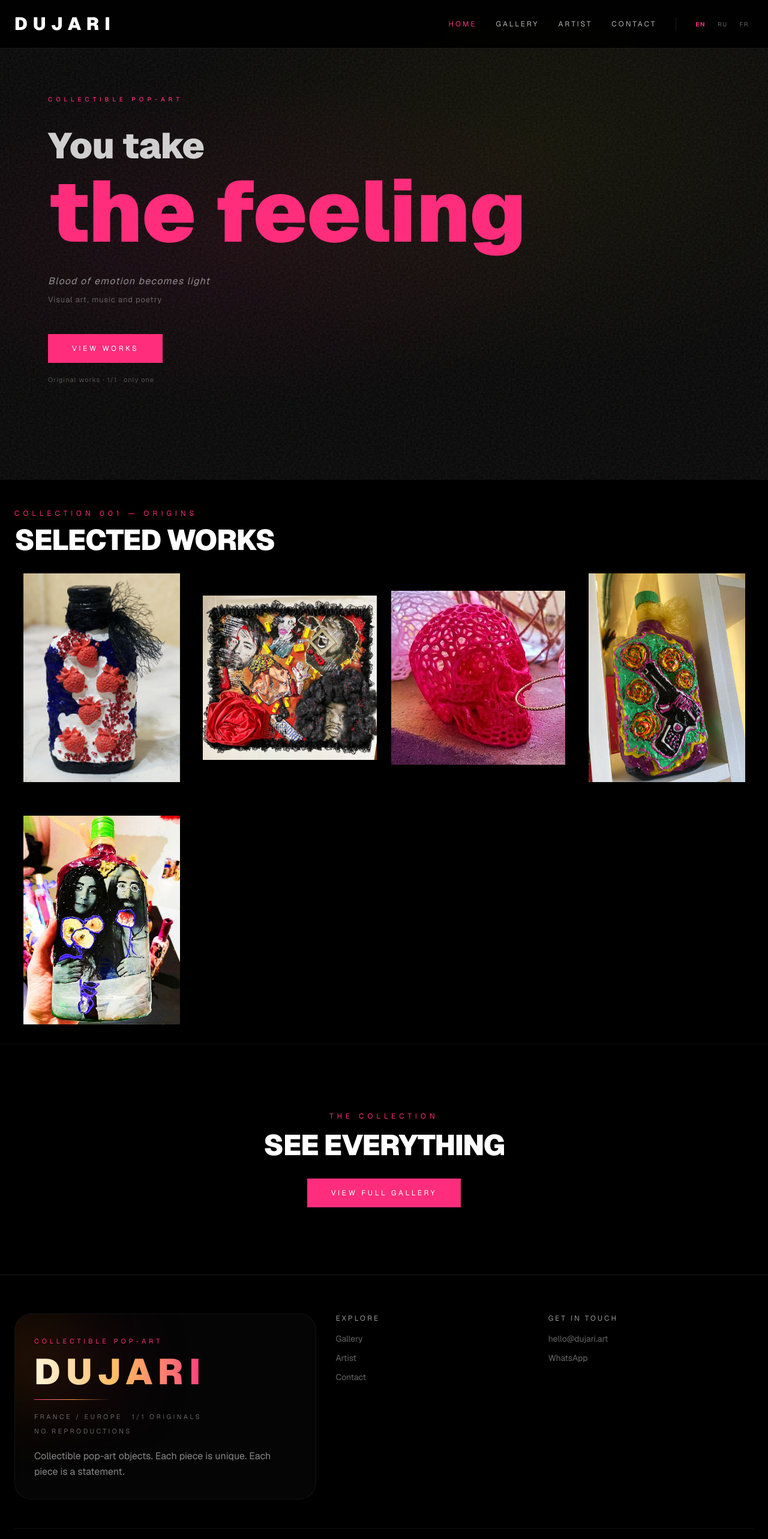
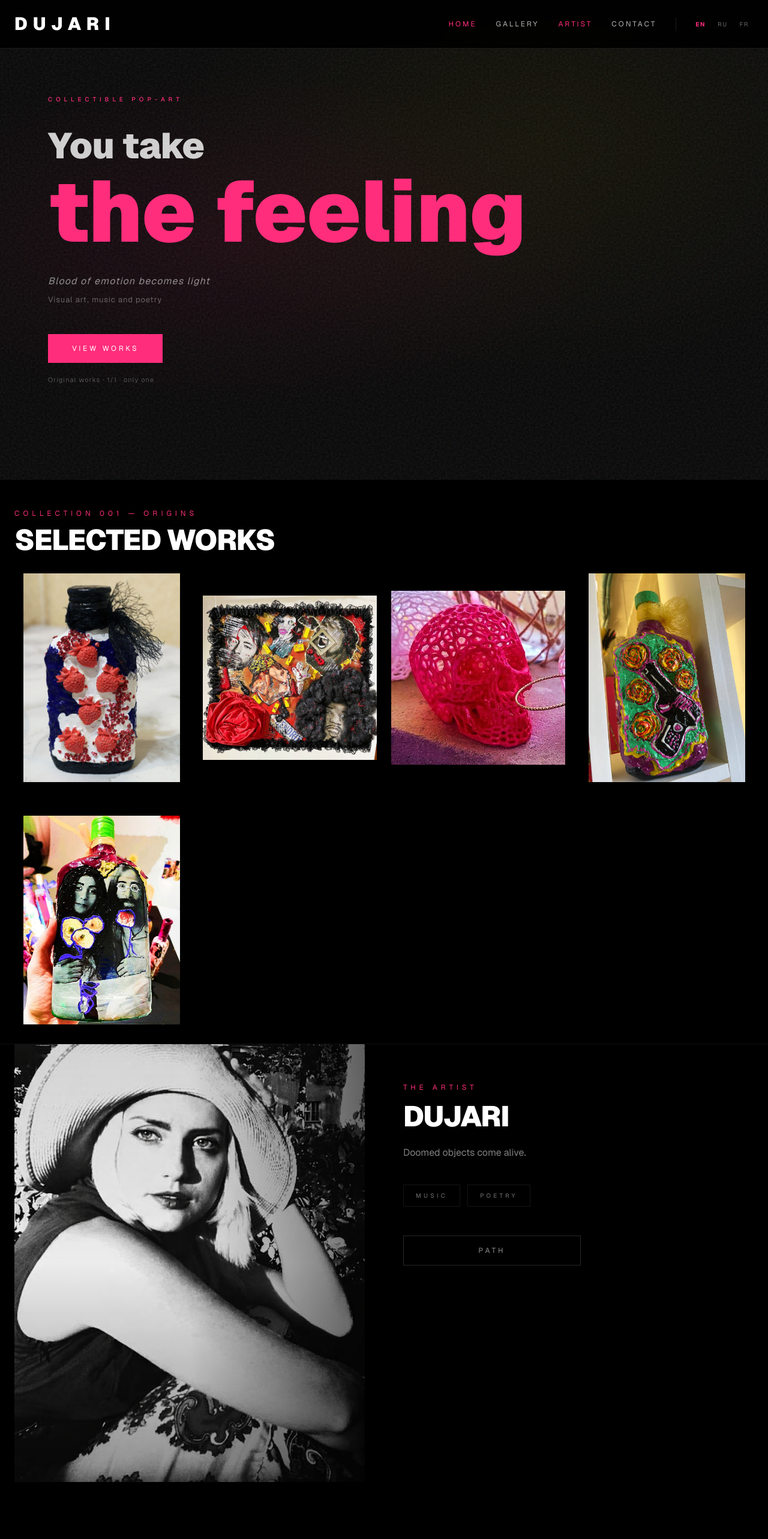
Before and after one commit to genfreemix/dujari, a Next.js app: page / in a window 1280 px wide. Shown: the top 2566 px of the page at 60% size. Built offline with nearby package versions, Linux system fonts and the light colour scheme.

Commit message:
artist: camera photo block on homepage, menu scrolls to /#artist

```diff
--- a/src/app/page.tsx
+++ b/src/app/page.tsx
@@ -2,6 +2,7 @@
 
 import HeroSection from "@/components/HeroSection";
 import GalleryGrid from "@/components/GalleryGrid";
+import ArtistBlock from "@/components/ArtistBlock";
 import { getFeatured } from "@/data/artworks";
 import { useT } from "@/i18n";
 import Link from "next/link";
@@ -19,6 +20,8 @@ export default function HomePage() {
         title={t("home.featured_title")}
         subtitle={t("home.featured_subtitle")}
       />
+
+      <ArtistBlock />
 
       <section className="bg-black py-20 md:py-28 border-t border-white/5">
         <div className="max-w-3xl mx-auto px-6 text-center">
--- a/src/components/ArtistBlock.tsx
+++ b/src/components/ArtistBlock.tsx
@@ -12,11 +12,11 @@ export default function ArtistBlock() {
       <div className="max-w-7xl mx-auto px-6 grid grid-cols-1 md:grid-cols-2 gap-12 md:gap-16 items-start">
         <div className="relative aspect-[4/5] bg-neutral-900 overflow-hidden self-start">
           <Image
-            src="/artist/dujari-artist-portrait.jpg"
+            src="/artist/dujari-artist-portrait-camera.png"
             alt="Portrait of Dujari"
             fill
             sizes="(min-width: 768px) 40vw, 100vw"
-            className="object-cover portrait-zoom"
+            className="object-cover object-[46%_22%] portrait-zoom"
           />
           <div className="absolute inset-0 bg-gradient-to-t from-black/40 via-transparent to-black/10" />
           <div className="absolute inset-0 bg-gradient-to-r from-transparent via-transparent to-black/55 hidden md:block" />
--- a/src/components/Header.tsx
+++ b/src/components/Header.tsx
@@ -19,7 +19,7 @@ export default function Header() {
   const NAV_ITEMS = [
     { href: "/", label: t("nav.home") },
     { href: "/gallery", label: t("nav.gallery") },
-    { href: "/artist", label: t("nav.artist") },
+    { href: "/#artist", label: t("nav.artist") },
     { href: "/contact", label: t("nav.contact") },
   ];
 
@@ -39,7 +39,7 @@ export default function Header() {
                 key={item.href}
                 href={item.href}
                 className={`text-xs tracking-[0.25em] uppercase transition-colors duration-200 ${
-                  pathname === item.href
+                  (item.href === "/#artist" ? pathname === "/" : pathname === item.href)
                     ? "text-[#FF2D7B]"
                     : "text-white/70 hover:text-white"
                 }`}
@@ -102,7 +102,7 @@ export default function Header() {
               href={item.href}
               onClick={() => setOpen(false)}
               className={`block px-6 py-4 text-sm tracking-[0.25em] uppercase border-b border-white/5 ${
-                pathname === item.href
+                (item.href === "/#artist" ? pathname === "/" : pathname === item.href)
                   ? "text-[#FF2D7B]"
                   : "text-white/70"
               }`}
```
